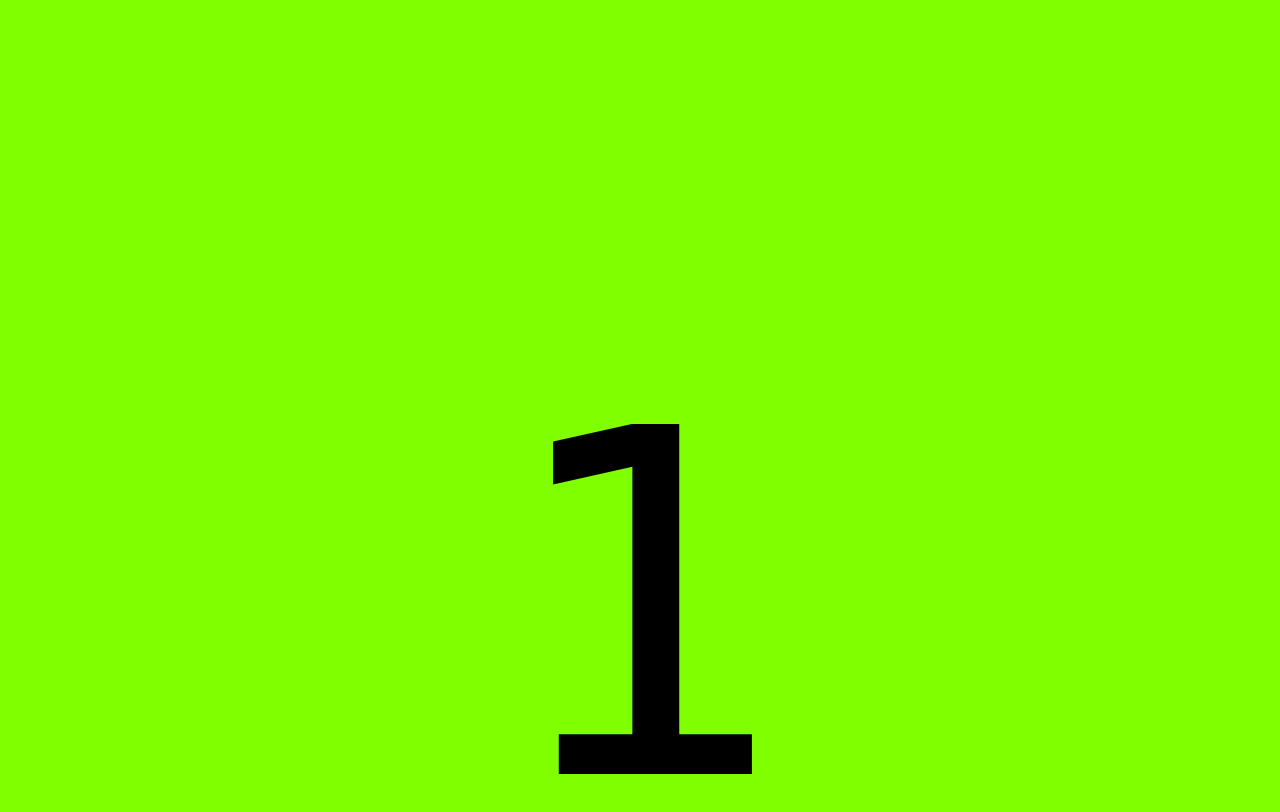
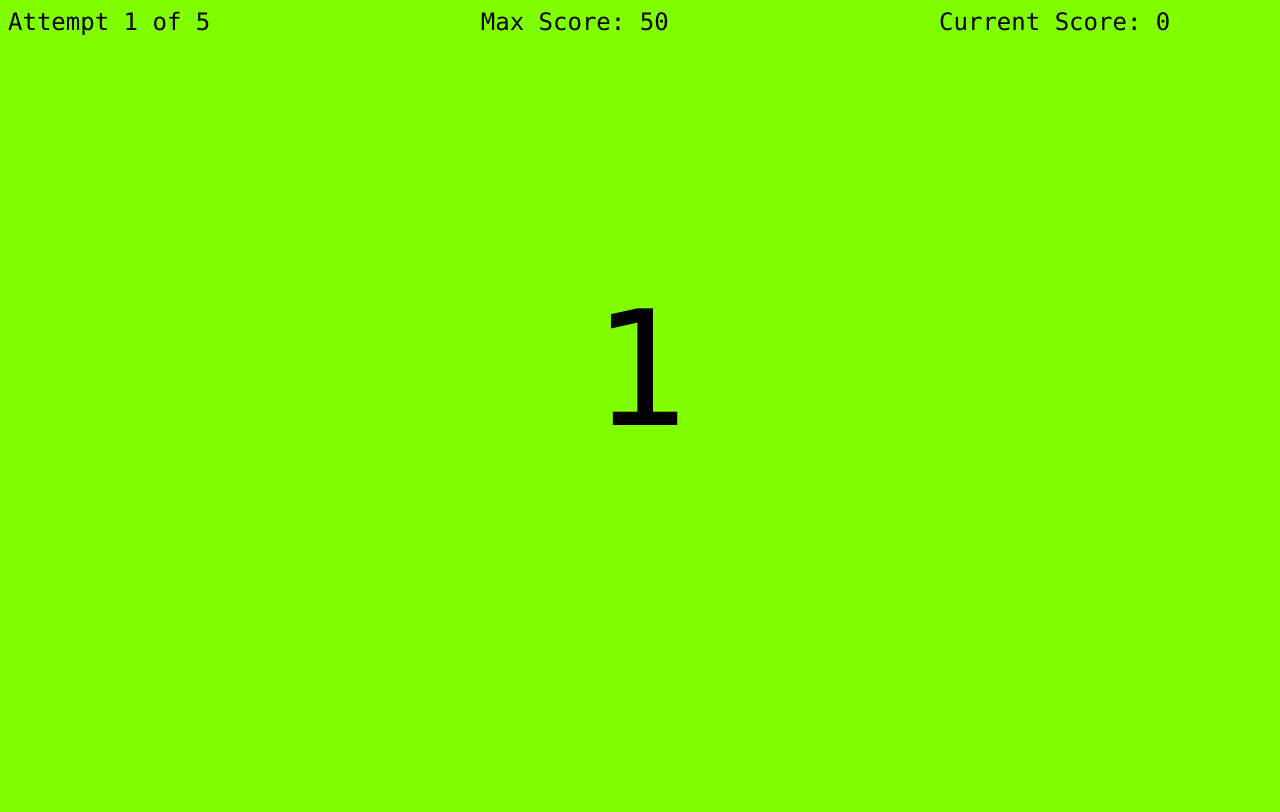
Before and after one commit to EthanVB123/stopTheClock, a plain HTML site: page index.html in a window 1280 px wide. Drawn offline with Linux system fonts and the light colour scheme.

Commit message:
Working v2

```diff
--- a/index.html
+++ b/index.html
@@ -10,6 +10,11 @@
         <script src='script.js' async defer></script>
     </head>
     <body style='background-color: chartreuse;'>
-        <div class='mainscore' style='font-size: 30em; text-align: center; padding-top: 40vh;' onkeypress='stopClock()'>1000</div>
+        <div style='font-size: 1.5em; width: 100vw;'>
+            <span class='attempts'>Attempt 1 of 5</span>
+            <span class='target' style='padding-left: 20%;'>Target Score: 50 or less</span>
+            <span class='score' style='padding-left: 20%;'>Current Score: 0</span>
+        </div>
+        <div class='mainscore' style='font-size: 10em; text-align: center; padding-top: 30vh;' onkeypress='stopClock()'>1000</div>
     </body>
 </html>
--- a/script.js
+++ b/script.js
@@ -1,13 +1,34 @@
 console.log('Connected!')
-timeRemaining = 500;
-
+var timeRemaining = 500;
+var attempts = 1;
+var maxAttempts = 5;
+var score = 0;
+var targetScore = 50;
 var clock = setInterval(tickClock, 10)
+var scoreHUD = setInterval(updateScore, 10)
+var x = 0
 function tickClock() {
-    document.getElementsByClassName('mainscore')[0].innerHTML = timeRemaining
+    document.getElementsByClassName('mainscore')[0].innerHTML = Math.abs(timeRemaining)
     timeRemaining -= 1
+}
+function updateScore() {
+    document.getElementsByClassName('attempts')[0].innerHTML = 'Attempt '+attempts+' of '+maxAttempts
+    document.getElementsByClassName('target')[0].innerHTML = 'Max Score: '+targetScore
+    document.getElementsByClassName('score')[0].innerHTML = 'Current Score: '+score
 }
 function stopClock() {
     clearInterval(clock);
+    attempts += 1
+    score += Math.abs(timeRemaining);
+    while (x < 50000) {
+        console.log(x);
+        x++;
+    }
+    x = 0
+    timeRemaining = 500
+    clock = setInterval(tickClock, 10)
+
+
 }
 
 document.addEventListener("click", stopClock);
```
